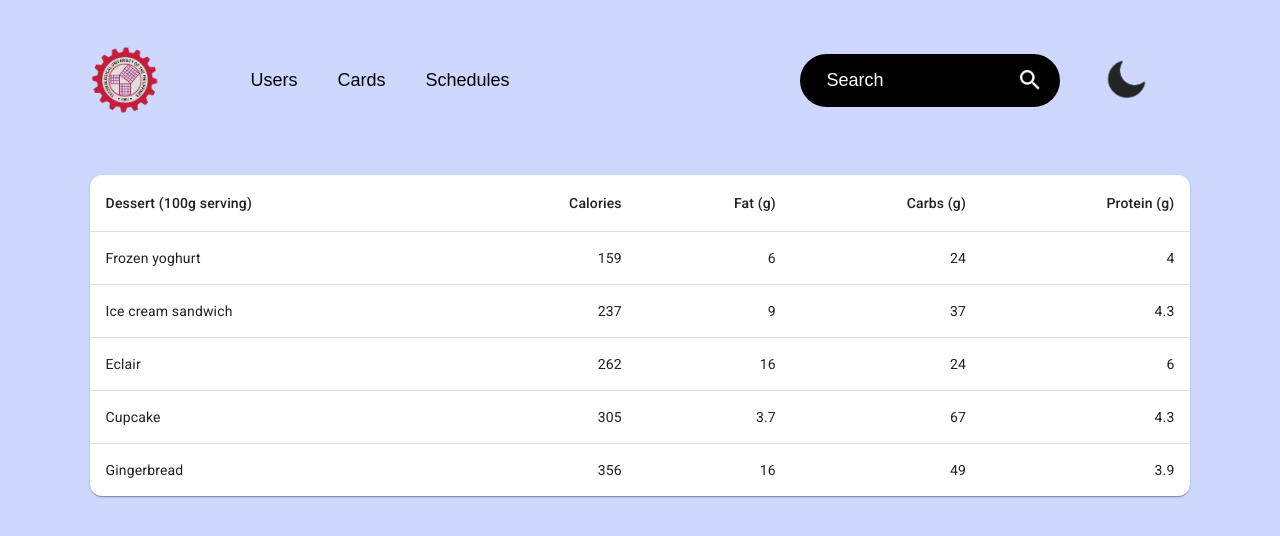
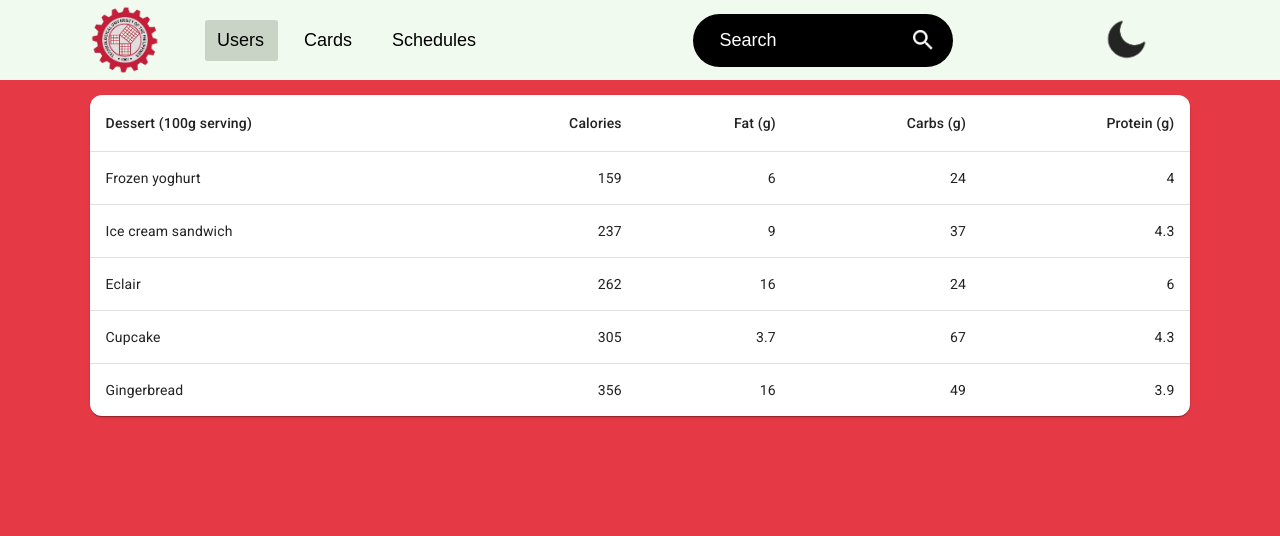
Before and after one commit to hashira09p/rfid_system_with_react, a React (Vite) app: page / in a window 1280 px wide. Shown: the top 536 px of the page. Built offline with nearby package versions, Linux system fonts and the light colour scheme.

Commit message:
added: animation for navigation bar

```diff
--- a/src/components/navbar/Navbar.css
+++ b/src/components/navbar/Navbar.css
@@ -1,23 +1,26 @@
 .navbar {
   width: 100%;
+  height: 5rem;
   display: flex;
   align-items: center;
   justify-content: space-between;
   padding: 15px 7%;
-  padding: 15px 7%;
+  background-color: #F1FAEE;
 }
 
 .logo {
   width: 70px;
   cursor: pointer;
+  display: inline-block;
 }
 
 ul {
   position: relative;
-  left: -100px;
-  flex: 1;
+  left: -80px;
+  width: 20rem;
   list-style: none;
   text-align: center;
+  transition: .6s;
 }
 
 ul li {
@@ -28,8 +31,35 @@ ul li {
 }
 
 ul li a {
+  position: relative;
+  display: inline-block;
   text-decoration: none;
   color: inherit;
+  z-index: 1;
+}
+
+ul span {
+  position: absolute;
+  top: 0;
+  left: 18px;
+  width: 73px;
+  height: 100%;
+  background: #cad4c6;
+  border-radius: 5%;
+  transition: .6s;
+}
+
+ul li:nth-child(1):hover~span {
+  left: 18px;
+}
+
+ul li:nth-child(2):hover~span {
+  left: 105px;
+}
+
+ul li:nth-child(3):hover~span {
+  left: 195px;
+  width: 105px;
 }
 
 .toggle-icon {
@@ -65,7 +95,7 @@ ul li a {
 }
 
 .container.light {
-  background-color: #ced8ff;
+  background-color: #E63946;
 }
 
 .color-white {
--- a/src/components/navbar/Navbar.jsx
+++ b/src/components/navbar/Navbar.jsx
@@ -22,6 +22,7 @@ const Navbar = ({ theme, setTheme }) => {
         <li><Link to="/">Users</Link></li>
         <li><Link to="/cards">Cards</Link></li>
         <li><Link to="/schedules">Schedules</Link></li>
+        <span></span>
       </ul>
 
       <div className={`search-box ${theme}`}>
```
